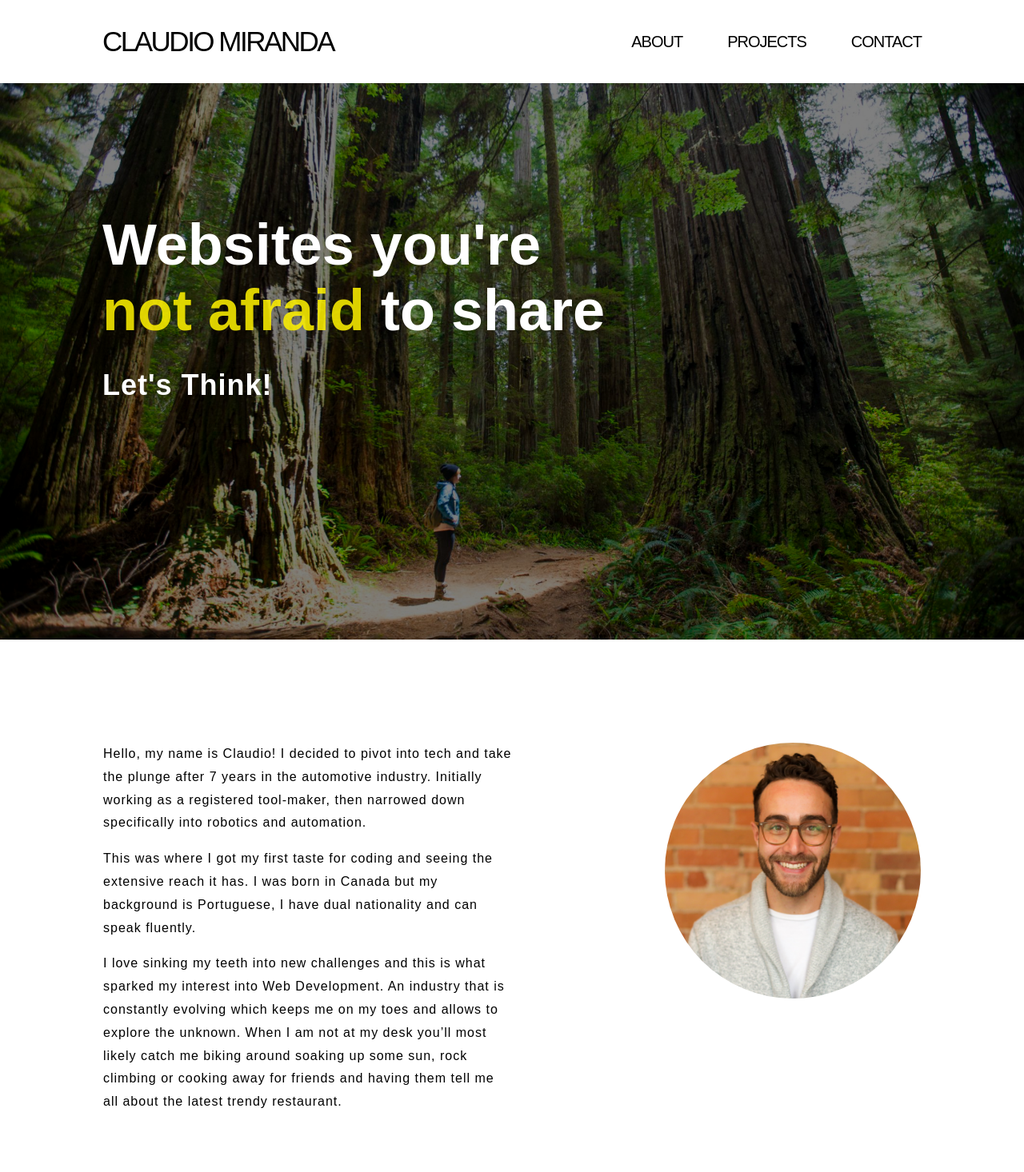
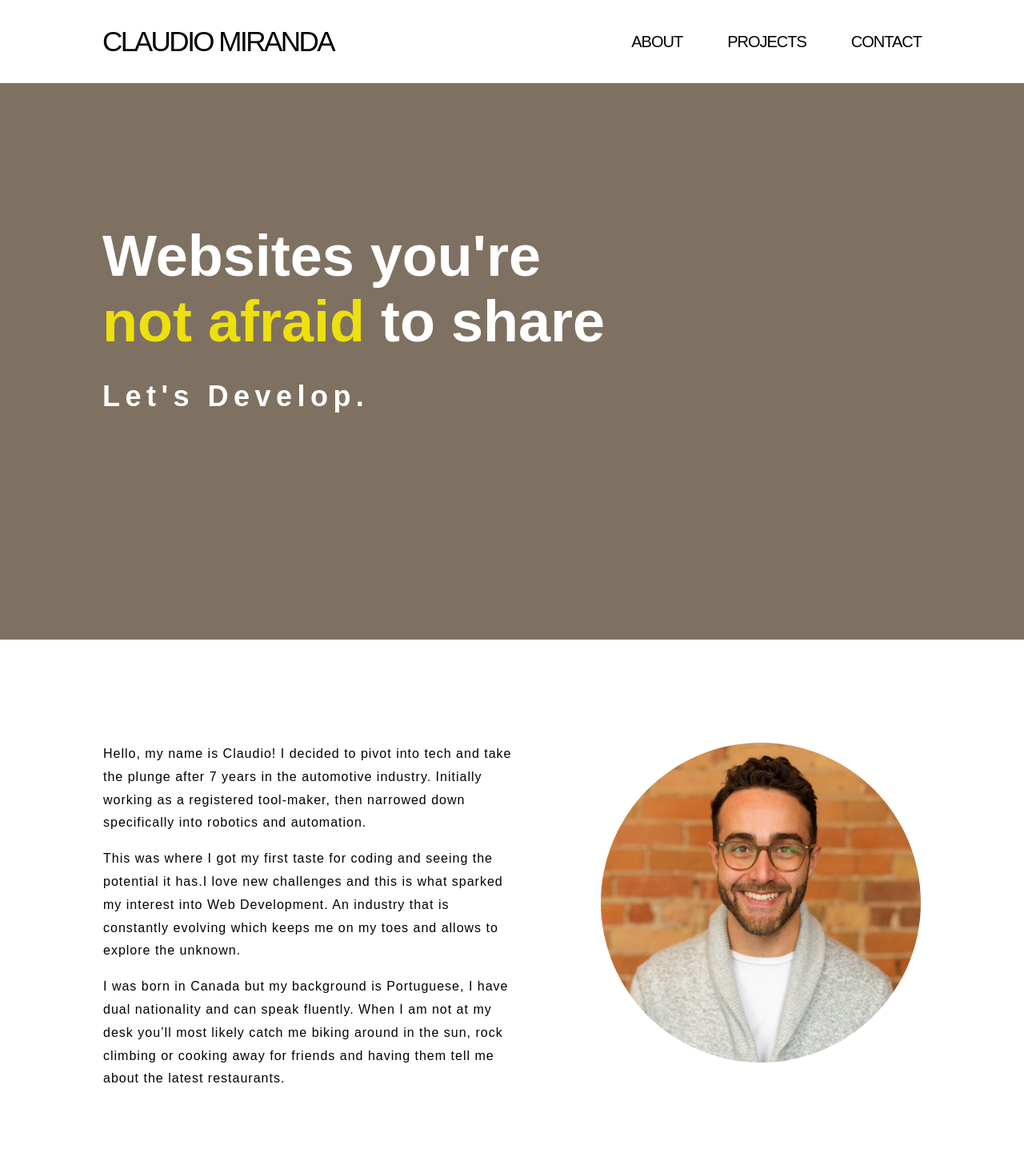
Before and after one commit to CodingClauds/Portfolio, a React (Create React App) app: page / in a window 1280 px wide. Shown: the top 1466 px of the page at 80% size. Built offline with nearby package versions, Linux system fonts and the light colour scheme.

Commit message:
Updated codebase, minor errors that needed to be addressed. Also added in the typewriter animation

```diff
--- a/src/components/Body/Body.js
+++ b/src/components/Body/Body.js
@@ -24,10 +24,8 @@ export default function Body({ myRefAbout, myRefProjects }) {
               <span>not afraid</span> to share
             </h1>
 
-            <div className="infinite">
-              <h3 className="infinite__title">
-                Let's <span className="infinite__rotate-text"></span>
-              </h3>
+            <div className="infinite typewriter">
+              <h3 className="infinite__title">Let's Develop.</h3>
             </div>
           </div>
         </section>
@@ -36,7 +34,7 @@ export default function Body({ myRefAbout, myRefProjects }) {
           <div className="about__container">
             <div className="about__content">
               <div className="about__content--text">
-                <p className="about__description">
+                <div className="about__description">
                   <p className="about__inner-text">
                     Hello, my name is Claudio! I decided to pivot into tech and
                     take the plunge after 7 years in the automotive industry.
@@ -45,20 +43,19 @@ export default function Body({ myRefAbout, myRefProjects }) {
                   </p>
                   <p className="about__inner-text">
                     This was where I got my first taste for coding and seeing
-                    the extensive reach it has. I was born in Canada but my
-                    background is Portuguese, I have dual nationality and can
-                    speak fluently.
+                    the potential it has.I love new challenges and this is what
+                    sparked my interest into Web Development. An industry that
+                    is constantly evolving which keeps me on my toes and allows
+                    to explore the unknown.
                   </p>
                   <p className="about__inner-text">
-                    I love sinking my teeth into new challenges and this is what
-                    sparked my interest into Web Development. An industry that
-                    is constantly evolving which keeps me on my toes and allows
-                    to explore the unknown. When I am not at my desk you’ll most
-                    likely catch me biking around soaking up some sun, rock
-                    climbing or cooking away for friends and having them tell me
-                    all about the latest trendy restaurant.
+                    I was born in Canada but my background is Portuguese, I have
+                    dual nationality and can speak fluently. When I am not at my
+                    desk you’ll most likely catch me biking around in the sun,
+                    rock climbing or cooking away for friends and having them
+                    tell me about the latest restaurants.
                   </p>
-                </p>
+                </div>
               </div>
               <div className="about__profile">
                 <img
@@ -138,7 +135,7 @@ export default function Body({ myRefAbout, myRefProjects }) {
               </div>
 
               <div className="techstack__service">
-                <div class="techstack__spacer"></div>
+                <div className="techstack__spacer"></div>
                 <img
                   src={AxiosIcon}
                   alt="axios badge"
--- a/src/components/Body/Body.scss
+++ b/src/components/Body/Body.scss
@@ -6,7 +6,8 @@ main {
     display: flex;
     align-items: center;
 
-    background-image: url("../../assets/images/RedwoodsNationalPark.jpeg");
+    // background-image: url("../../assets/images/RedwoodsNationalPark.jpeg");
+    background-color: bisque;
     background-position: top right;
     background-size: cover;
 
@@ -55,6 +56,8 @@ main {
     }
 
     .infinite {
+      display: inline-block;
+
       &__title {
         padding: 0;
         margin: 0;
@@ -62,24 +65,36 @@ main {
         font-size: 60px;
         letter-spacing: 1px;
       }
+    }
 
-      &__rotate-text::before {
-        content: "";
-        animation: animate infinite 7s;
+    .typewriter h3 {
+      color: #fff;
+      overflow: hidden; /* Ensures the content is not revealed until the animation */
+      border-right: 0.15em solid orange; /* The typwriter cursor */
+      white-space: nowrap; /* Keeps the content on a single line */
+      margin: 0 auto; /* Gives that scrolling effect as the typing happens */
+      letter-spacing: 0.18em; /* Adjust as needed */
+      animation: typing 3.5s steps(35, end), blink-caret 0.5s step-end infinite;
+    }
+
+    /* The typing effect */
+    @keyframes typing {
+      from {
+        width: 0;
       }
-      @keyframes animate {
-        0% {
-          content: "Develop!";
-        }
-        30% {
-          content: "Create!";
-        }
-        60% {
-          content: "Design!";
-        }
-        100% {
-          content: "Think!";
-        }
+      to {
+        width: 100%;
+      }
+    }
+
+    /* The typewriter cursor effect */
+    @keyframes blink-caret {
+      from,
+      to {
+        border-color: transparent;
+      }
+      50% {
+        border-color: orange;
       }
     }
   }
@@ -164,18 +179,16 @@ main {
     &__headshot {
       @media (max-width: 2000px) {
         border-radius: 50%;
-        width: 20rem;
+        width: 25rem;
       }
 
       @media (max-width: 767px) {
-        // border-radius: 50%;
-        // width: 20rem;
+        width: 20rem;
       }
 
       @media (max-width: 425px) {
         border-radius: 50%;
         width: 100%;
-        // padding: 2rem;
       }
     }
   }
```
